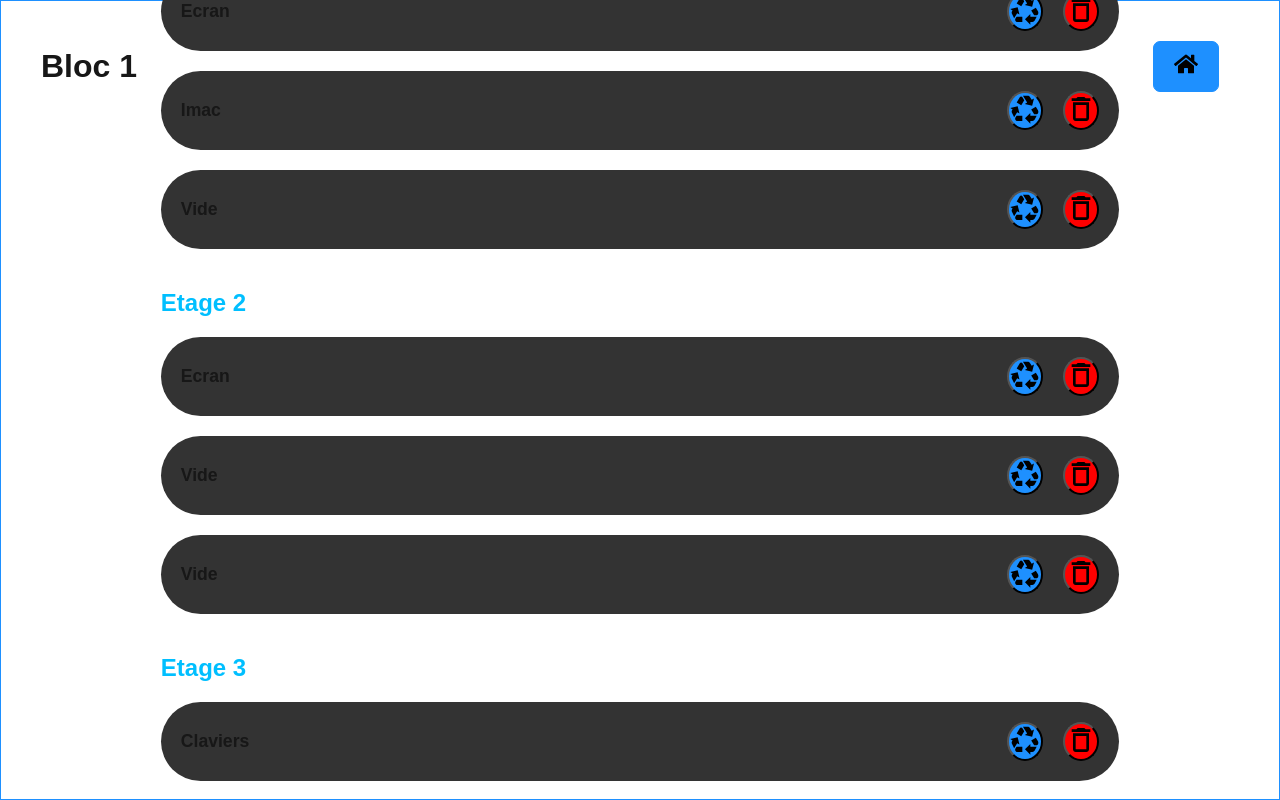
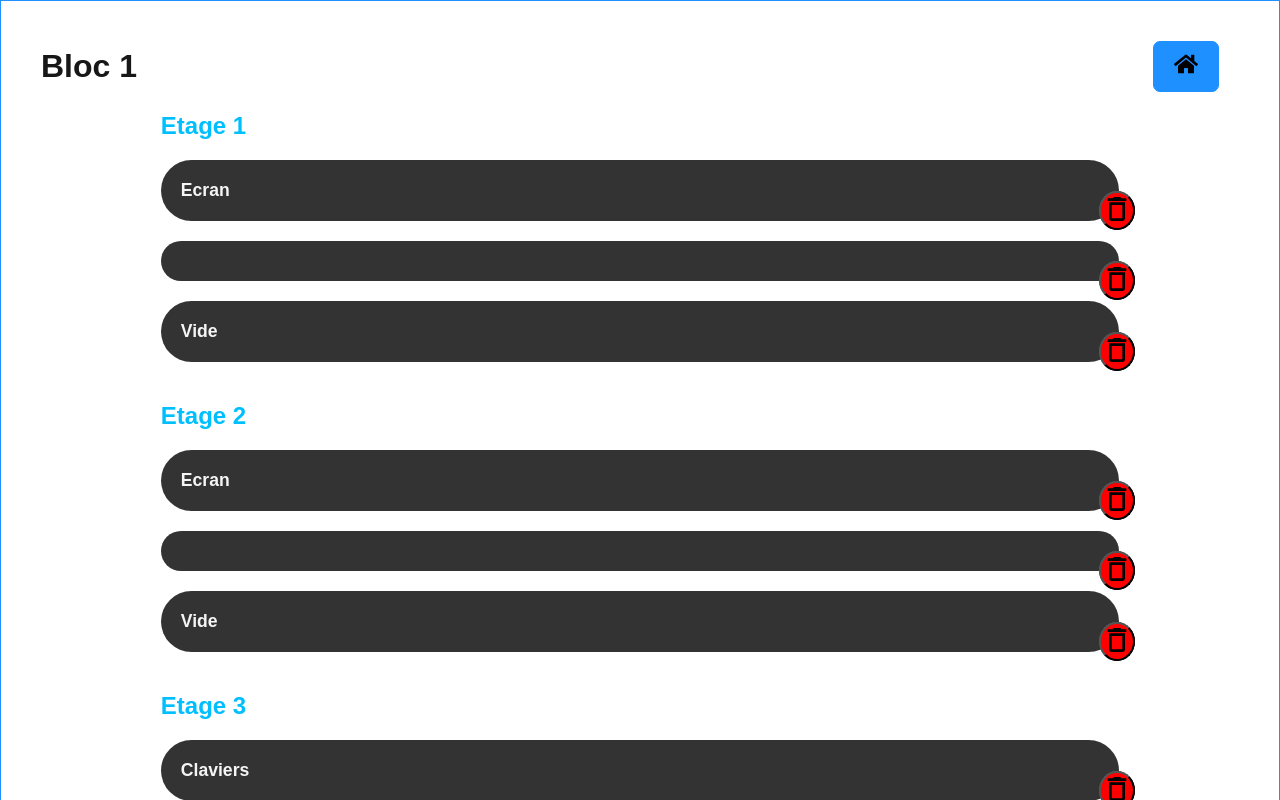
Before and after one commit to TLRKiliann/projet-atelier-it, a Next.js app in the folder my-app/: page /bloc_1 in a window 1280 px wide. Shown: the top 800 px of the page. Built offline with nearby package versions, Linux system fonts and the light colour scheme.

Commit message:
under dev

```diff
--- a/my-app/app/bloc_1/page.tsx
+++ b/my-app/app/bloc_1/page.tsx
@@ -2,12 +2,12 @@
 
 import type { ItemsType } from "../lib/definitions";
 import { useRouter } from 'next/navigation';
+import { useState } from "react";
 import { FaHome } from "react-icons/fa";
 import { MdRecycling } from "react-icons/md";
 import { MdDeleteOutline } from "react-icons/md";
 import styles from "../styles/bloc.module.scss";
 import Link from "next/link";
-
 
 const items_block_1: ItemsType[] = [
     {
@@ -46,6 +46,32 @@ export default function Bloc_1 () {
 
     const router = useRouter()
 
+    const [newValue, setNewValue] = useState<string>("");
+    const [switchToChange, setSwitchToChange] = useState<boolean>(false);
+
+
+    const handleModify = (id: number, item: string): void => {
+        console.log(id, "id -> number");
+        console.log(item, "item -> string");
+        setSwitchToChange((prev) => !prev);
+    };
+
+    const handleDelete = (id: number, item: string): void => {
+        console.log(id, "id from delete");
+        console.log(item, "item from delete");
+    };
+
+
+    const handleSwitch = (): void => {
+        setSwitchToChange((prev) => !prev);
+    }
+
+    const handleSave = (id: number, val: string): void => {
+        console.log(id, "id saved");
+        console.log(val, "val saved");
+        setSwitchToChange((prev) => !prev);
+    };
+
     return (
         <div className={styles.page_bloc}>
             <div className={styles.titleAndBtn}>
@@ -75,13 +101,13 @@ export default function Bloc_1 () {
                             </div>
 
                             <div className={styles.btn_block}>
-                                <button className={styles.btn_change_block}>
+                                <button onClick={() => handleModify(type_item.id, type_item.item_1)} className={styles.btn_change_block}>
                                     <span>
                                         <MdRecycling size={32} />
                                     </span>
                                 </button>
 
-                                <button className={styles.btn_del_bloc}>
+                                <button onClick={() => handleDelete(type_item.id, type_item.item_3)} className={styles.btn_del_bloc}>
                                     <span>
                                         <MdDeleteOutline size={32} />
                                     </span>
@@ -91,17 +117,37 @@ export default function Bloc_1 () {
 
                         <span onClick={() => router.push(`/bloc_1/${type_item.id}`)} className={styles.items_bloc}>
                             <div>
-                                <Link href={`/bloc_1/${type_item.id}`}>{type_item.item_2 === "" ? "Vide" : type_item.item_2}</Link>
+                                {/* <Link href={`/bloc_1/${type_item.id}`}>{type_item.item_2 === "" ? "Vide" : type_item.item_2}</Link> */}
+
+                                {switchToChange === true ? (
+                                    <span>
+
+                                        <p>{type_item.item_2 === "" ? "Vide" : type_item.item_2}</p>
+
+                                        <input
+                                            type="text"
+                                            id="changeVal_2"
+                                            name="changeVal_2"
+                                            value={newValue}
+                                            onChange={(e) => e.target.value}
+                                        />
+
+                                        <button onClick={() => handleSave(type_item.id, newValue)}>Save</button>
+                                    </span>
+                                ) : (
+                                    null
+                                )}
+
                             </div>
 
                             <div className={styles.btn_block}>
-                                <button className={styles.btn_change_block}>
+                                <button onClick={() => handleModify(type_item.id, type_item.item_2)} className={styles.btn_change_block}>
                                     <span>
                                         <MdRecycling size={32} />
                                     </span>
                                 </button>
 
-                                <button className={styles.btn_del_bloc}>
+                                <button onClick={() => handleDelete(type_item.id, type_item.item_2)} className={styles.btn_del_bloc}>
                                     <span>
                                         <MdDeleteOutline size={32} />
                                     </span>
@@ -115,13 +161,13 @@ export default function Bloc_1 () {
                             </div>
 
                             <div className={styles.btn_block}>
-                                <button className={styles.btn_change_block}>
+                                <button onClick={() => handleModify(type_item.id, type_item.item_3)} className={styles.btn_change_block}>
                                     <span>
                                         <MdRecycling size={32} />
                                     </span>
                                 </button>
 
-                                <button className={styles.btn_del_bloc}>
+                                <button onClick={() => handleDelete(type_item.id, type_item.item_3)} className={styles.btn_del_bloc}>
                                     <span>
                                         <MdDeleteOutline size={32} />
                                     </span>
--- a/my-app/app/styles/bloc.module.scss
+++ b/my-app/app/styles/bloc.module.scss
@@ -1,6 +1,6 @@
 .page_bloc {
     width: auto;
-    height: 100vh;
+    min-height: 100vh;
     padding: 40px;
 
     border: 1px solid dodgerblue;
@@ -86,6 +86,7 @@
     padding: 20px;
     background-color: #333;
     border-radius: 50px;
+    color: #f5f5f5;
     cursor: pointer;
     &:hover {
         background-color: #222;
@@ -96,6 +97,8 @@
 }
 
 .btn_bloc {
+    position: relative;
+
     width: 20%;
 
     display: flex;
@@ -104,24 +107,30 @@
     justify-content: space-between;
 
     border: 1px solid green;
+    z-index: 10;
 }
 
-.btn_div {
-    width: 20%;
+// .btn_div {
 
-    display: flex;
-    flex-direction: row;
-    align-items: center;
-    justify-content: space-between;
+//     width: 20%;
 
-    border: 1px solid green;
-}
+//     display: flex;
+//     flex-direction: row;
+//     align-items: center;
+//     justify-content: space-between;
+
+//     border: 1px solid green;
+// }
 
 .btn_change_block {
+    position: absolute;
+
     cursor: pointer;
     background: dodgerblue;
     border-radius: 50% 50%;
     margin-right: 20px;
+
+    z-index: 20;
     &:hover {
         background: royalblue;
     }
@@ -131,9 +140,13 @@
 }
 
 .btn_del_bloc {
+    position: absolute;
+
     cursor: pointer;
     background: red;
     border-radius: 50% 50%;
+
+    z-index: 20;
     &:hover {
         background: red;
         border-radius: 50% 50%;
```
